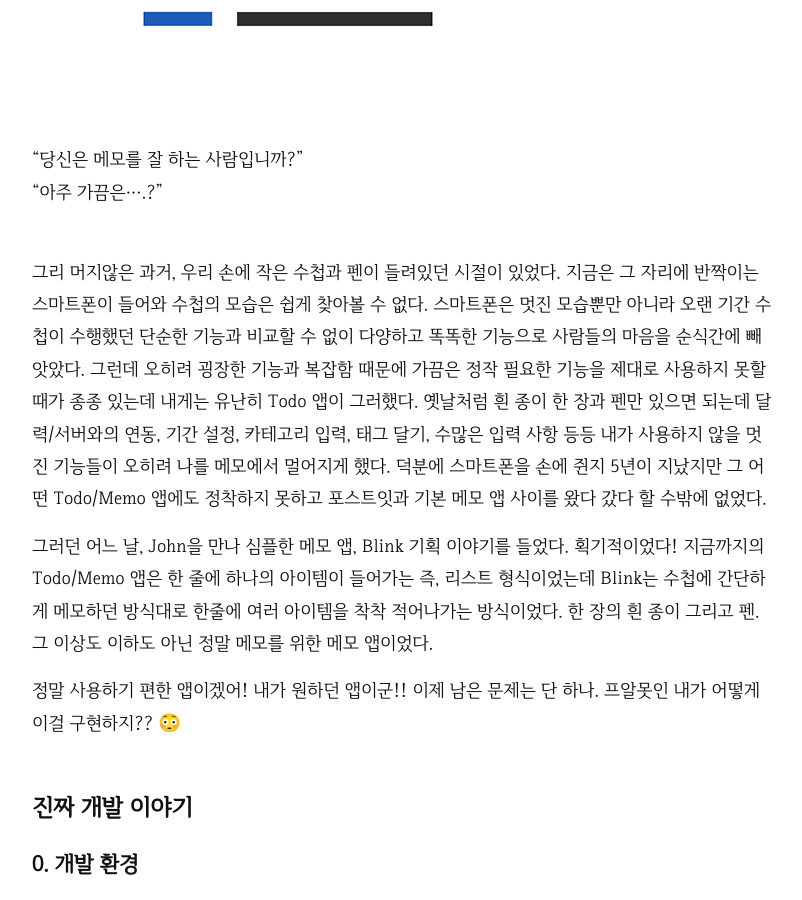
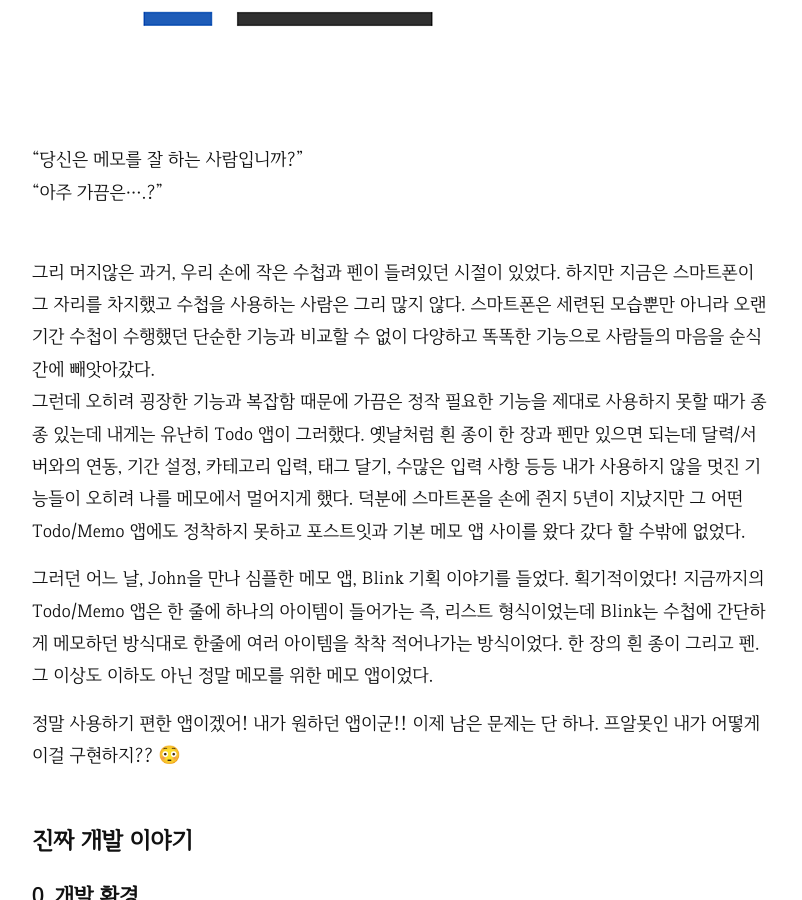
Before and after one commit to MijeongJeon/mijeongjeon.github.io, a Jekyll site: the page built from _posts/2018-04-05-Blink_app_story.md, in a window 1280 px wide and 900 px high, scrolled down 797 px. Shown: the whole window, without its empty margins (238-1040 px from the left). Built offline with Jekyll 4.4.1, drawn with Linux system fonts in a browser that asks for light colours; comment, search, counter and statistics services are not loaded.

Commit message:
Update Post

```diff
--- a/_posts/2018-04-05-Blink_app_story.md
+++ b/_posts/2018-04-05-Blink_app_story.md
@@ -13,7 +13,7 @@
 <br />
 <br />
 
-그리 머지않은 과거, 우리 손에 작은 수첩과 펜이 들려있던 시절이 있었다. 지금은 그 자리에 반짝이는 스마트폰이 들어와 수첩의 모습은 쉽게 찾아볼 수 없다. 스마트폰은 멋진 모습뿐만 아니라 오랜 기간 수첩이 수행했던 단순한 기능과 비교할 수 없이 다양하고 똑똑한 기능으로 사람들의 마음을 순식간에 빼앗았다.
+그리 머지않은 과거, 우리 손에 작은 수첩과 펜이 들려있던 시절이 있었다. 하지만 지금은 스마트폰이 그 자리를 차지했고 수첩을 사용하는 사람은 그리 많지 않다. 스마트폰은 세련된 모습뿐만 아니라 오랜 기간 수첩이 수행했던 단순한 기능과 비교할 수 없이 다양하고 똑똑한 기능으로 사람들의 마음을 순식간에 빼앗아갔다.
 그런데 오히려 굉장한 기능과 복잡함 때문에 가끔은 정작 필요한 기능을 제대로 사용하지 못할 때가 종종 있는데 내게는 유난히 Todo 앱이 그러했다. 옛날처럼 흰 종이 한 장과 펜만 있으면 되는데 달력/서버와의 연동, 기간 설정, 카테고리 입력, 태그 달기, 수많은 입력 사항 등등 내가 사용하지 않을 멋진 기능들이 오히려 나를 메모에서 멀어지게 했다. 덕분에 스마트폰을 손에 쥔지 5년이 지났지만 그 어떤 Todo/Memo 앱에도 정착하지 못하고 포스트잇과 기본 메모 앱 사이를 왔다 갔다 할 수밖에 없었다.
 
 그러던 어느 날, John을 만나 심플한 메모 앱, Blink 기획 이야기를 들었다. 획기적이었다! 지금까지의 Todo/Memo 앱은 한 줄에 하나의 아이템이 들어가는 즉, 리스트 형식이었는데 Blink는 수첩에 간단하게 메모하던 방식대로 한줄에 여러 아이템을 착착 적어나가는 방식이었다. 한 장의 흰 종이 그리고 펜. 그 이상도 이하도 아닌 정말 메모를 위한 메모 앱이었다.
```
